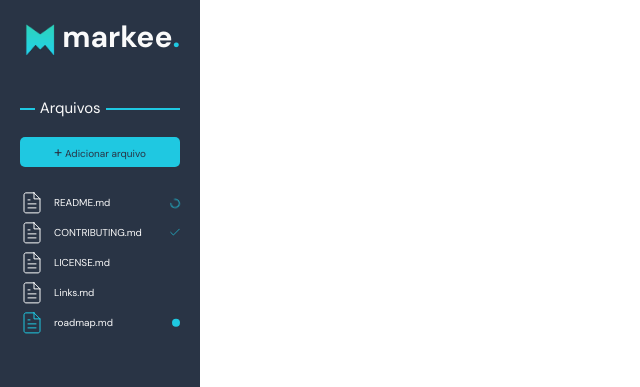
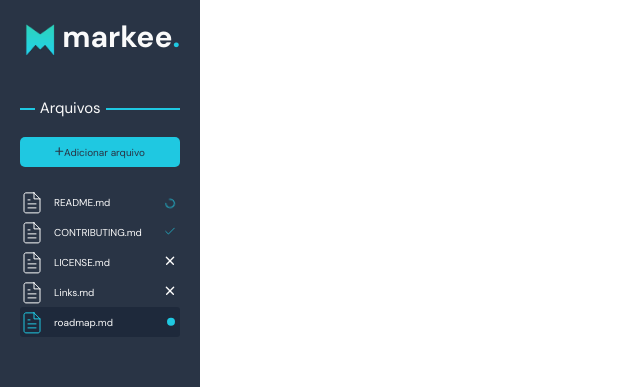
Before and after one commit to Tyyagoo/markee-brainnco, a React (Create React App) app: page / in a window 1280 px wide. Shown: the top 387 px of the page, without its empty margins (0-640 px from the left). Built offline with nearby package versions, Linux system fonts and the light colour scheme.

Commit message:
ta mt feio kkkkkkkkkkkkk

```diff
--- a/src/sidebar/index.tsx
+++ b/src/sidebar/index.tsx
@@ -53,7 +53,7 @@ function Sidebar () {
         case 'saved':
           return <I.SavedIcon width='10px' height='10px' />
         default:
-          return <></>
+          return <I.CloseIcon width='10px' height='10px' />
       }
     }
   }
@@ -75,18 +75,18 @@ function Sidebar () {
       </S.Divider>
 
       <S.PrimaryButton>
-        <S.Span>+</S.Span> Adicionar arquivo
+        <I.PlusIcon width='9px' height='9px' />Adicionar arquivo
       </S.PrimaryButton>
 
       <S.List>
         {files.map(file => {
           return (
-            <S.ListItem key={file.id}>
+            <S.ListItem key={file.id} $active={file.active} onFocus={() => console.log(`focus on: ${file.id}`)}>
               <div style={{ display: 'flex', alignItems: 'center' }}>
                 <I.FileIcon color={file.active ? '#1FC8E1' : '#FAFAFA'} />
                 <S.Anchor href='/'>{file.name}</S.Anchor>
               </div>
-              {getStatusIcon(file)}
+              <S.IconContainer>{getStatusIcon(file)}</S.IconContainer>
             </S.ListItem>
           )
         })}
--- a/src/sidebar/styles.tsx
+++ b/src/sidebar/styles.tsx
@@ -67,6 +67,10 @@ export const PrimaryButton = styled(DefaultButton)`${({ theme }) => css`
     margin: 20px 0px;
     background-color: ${theme.colors.primary};
     color: ${theme.colors.lightBlack};
+
+    &: hover {
+
+    }
 `}`
 
 export const List = styled.ul`
@@ -78,18 +82,29 @@ export const List = styled.ul`
     padding-inline-start: 0px;
 `
 
-export const ListItem = styled.li`
+export const ListItem = styled.li<{$active: boolean}>`${({ theme, $active }) => css`
   height: 3rem;
   display: flex;
   justify-content: space-between;
   align-items: center;
-`
+  border-radius: 3px;
+
+  background-color: ${$active ? theme.colors.black : 'transparent'};
+
+  &:hover {
+    background-color: ${theme.colors.black};
+  }
+`}`
 
 export const Anchor = styled.a`${({ theme }) => css`
     text-decoration: none;
     color: ${theme.colors.white};
     padding-left: 10px;
 `}`
+
+export const IconContainer = styled.div`
+  padding-right: 5px;
+`
 
 export const RotateAnimation = styled.div`
   animation: rotation 1s infinite linear;
```
